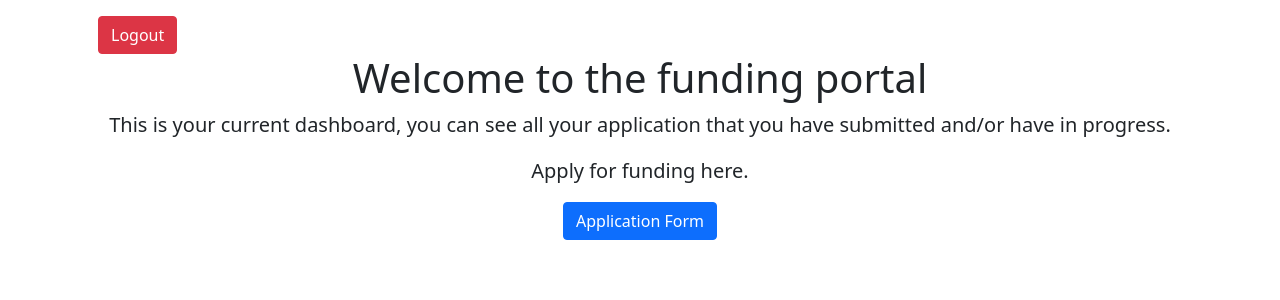
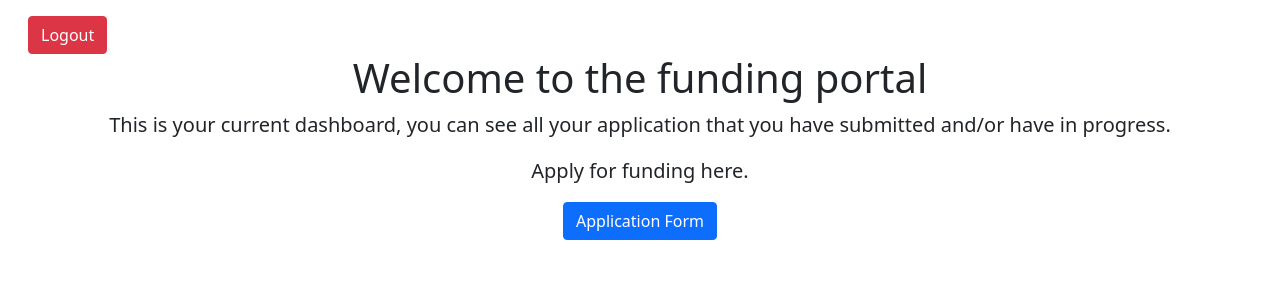
Before and after one commit to AlanWinchcole/Fund-Management-System, a Django app: template fund_management_website/templates/fund/welcome.html in a window 1280 px wide. Shown: the top 300 px of the page. Run offline with Django 3.2, Linux system fonts and the light colour scheme; the template is opened without the code that fills it, so the values that code supplies are empty; some libraries are stand-ins or nearby versions.

Commit message:
Bug fixes to welcome template & login required added to dashboard and logut views

```diff
--- a/fund_management_website/fund/views.py
+++ b/fund_management_website/fund/views.py
@@ -47,7 +47,7 @@ def login(request):
 	return render(request,'fund/login.html', {'user_form':user_form})
 
 
-
+@ login_required
 def dashboard(request):
 	application_form = ApplicationForm()
 	if request.method == 'POST':
@@ -63,7 +63,7 @@ def dashboard(request):
 		return render(request,'fund/application.html', {'ApplicationForm':application_form})
 
 
-
+@ login_required
 def welcome(request):
 	return render(request,'fund/welcome.html')
 
--- a/fund_management_website/templates/fund/welcome.html
+++ b/fund_management_website/templates/fund/welcome.html
@@ -9,7 +9,7 @@
 </head>
 
 <body class="text-center">
-<div class="container">
+<div class="container-fluid">
 
     <div class="cover-container d-flex h-100 p-3 mx-auto flex-column">
         <div style="text-align: left;">
```
